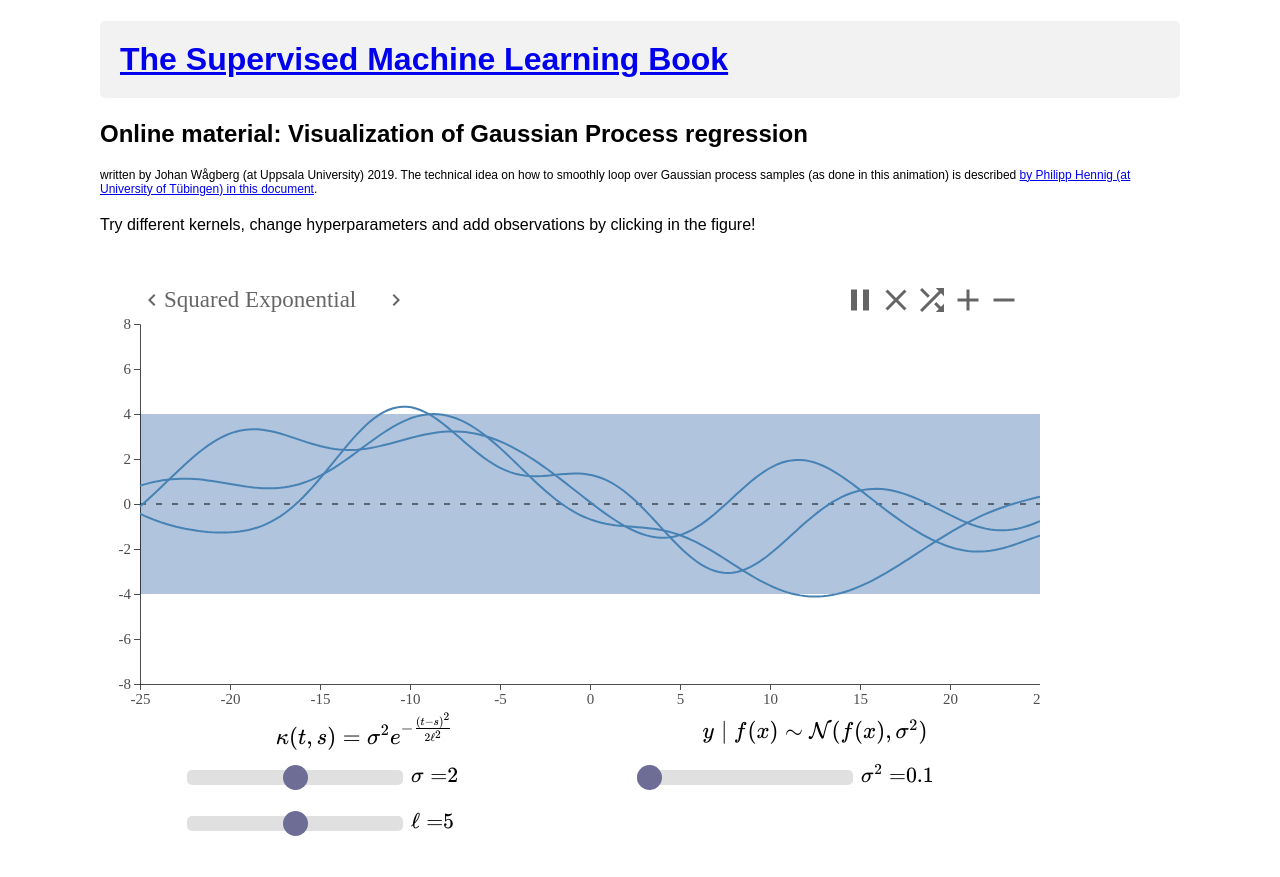
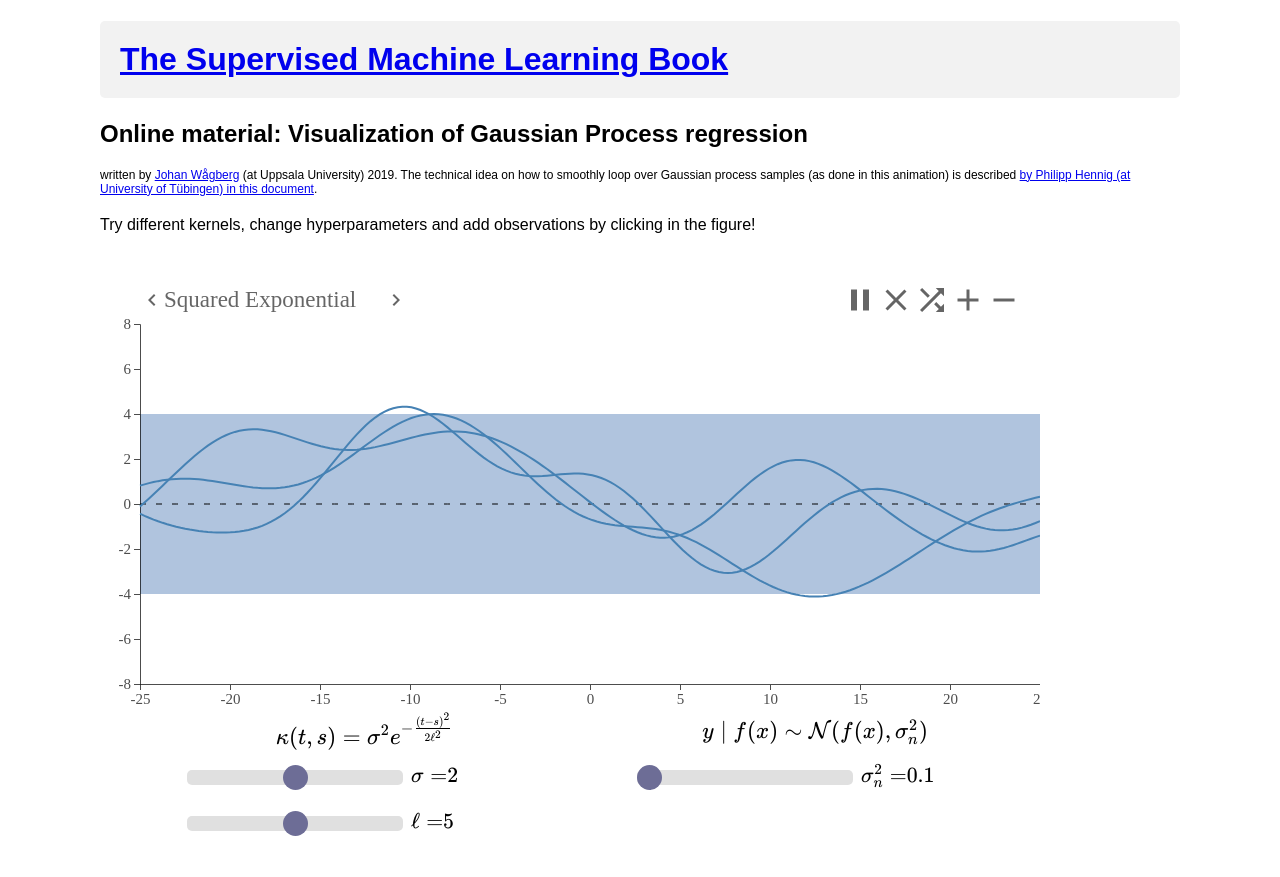
Before and after one commit to uu-sml/sml-book-page, a Jekyll site: the page GP/index.html, which Jekyll copies as it is, in a window 1280 px wide. Shown: the top 877 px of the page. Built offline with Jekyll 4.4.1, drawn with Linux system fonts in a browser that asks for light colours.

Commit message:
minor visualization stuiff

```diff
--- a/GP/index.html
+++ b/GP/index.html
@@ -21,7 +21,7 @@
     </header>
 
     <h2>Online material: Visualization of Gaussian Process regression</h2>
-    <div style="font-size: 12px; margin-bottom: 20px">written by Johan W&aring;gberg (at Uppsala University) 2019. The technical idea on how to smoothly loop over Gaussian process samples (as done in this animation) is described <a href="http://mlss.tuebingen.mpg.de/2013/Hennig_2013_Animating_Samples_from_Gaussian_Distributions.pdf">by Philipp Hennig (at University of T&uuml;bingen) in this document</a>.</div>
+    <div style="font-size: 12px; margin-bottom: 20px">written by <a href="http://www.it.uu.se/katalog/johwa152/main">Johan W&aring;gberg</a> (at Uppsala University) 2019. The technical idea on how to smoothly loop over Gaussian process samples (as done in this animation) is described <a href="http://mlss.tuebingen.mpg.de/2013/Hennig_2013_Animating_Samples_from_Gaussian_Distributions.pdf">by Philipp Hennig (at University of T&uuml;bingen) in this document</a>.</div>
 
     <div style="margin-bottom: 50px">Try different kernels, change hyperparameters and add observations by clicking in the figure!</div>
 
--- a/GP/index.js
+++ b/GP/index.js
@@ -614,7 +614,7 @@ const likelihood = foreignObjectRight.append("div")
     .attr("class", "kernelfunctionexpression");
 
 katex.render(
-    "y \\mid f(x) \\sim \\mathcal{N}(f(x) , \\sigma^2)",
+    "y \\mid f(x) \\sim \\mathcal{N}(f(x) , \\sigma_n^2)",
     likelihood.node());
 
 
@@ -641,7 +641,7 @@ katex.render(
         .attr("class", "parameterText");
 
     katex.render(
-        "\\sigma^2"+"=",
+        "\\sigma_n^2"+"=",
         parameterText.node()
         )
 
```
